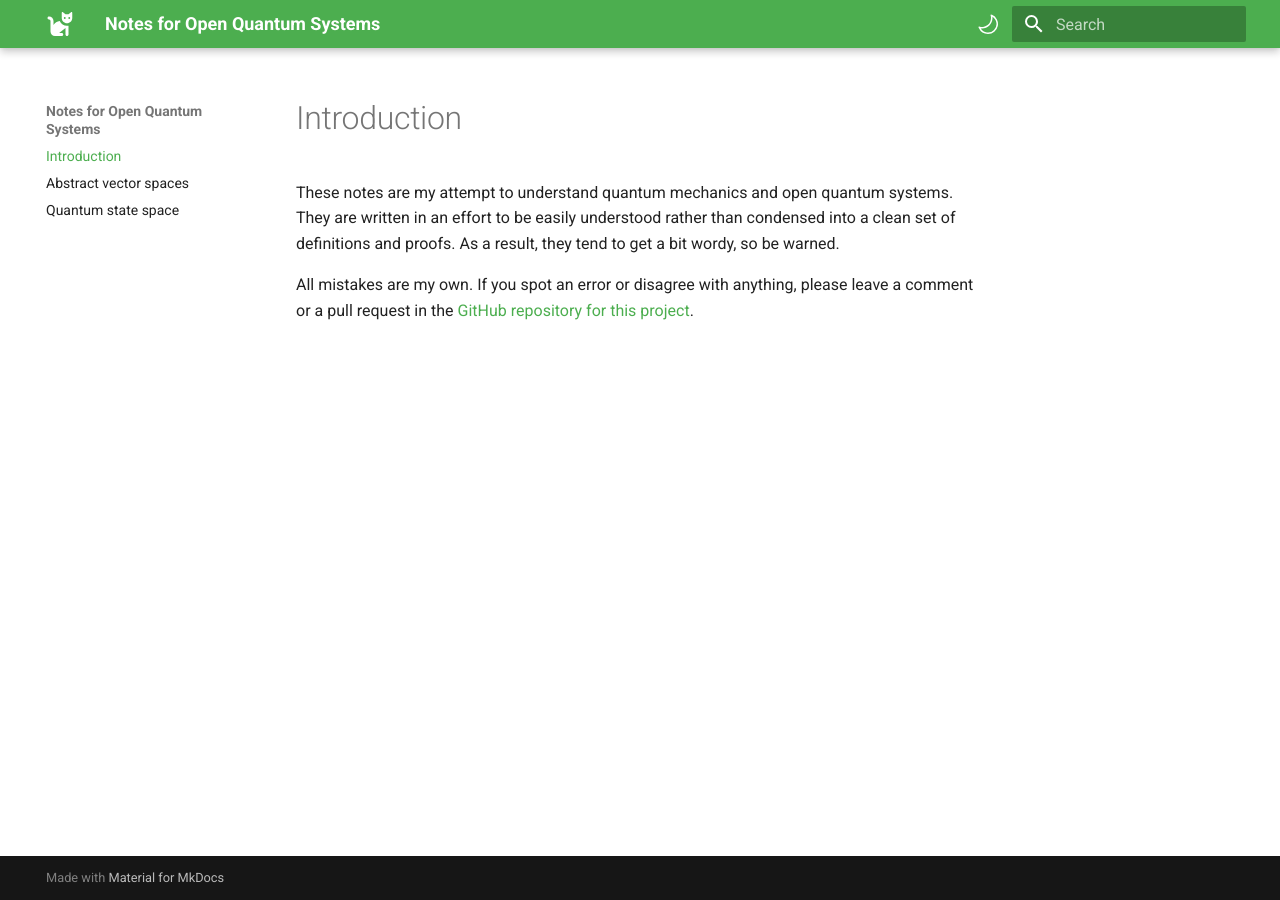
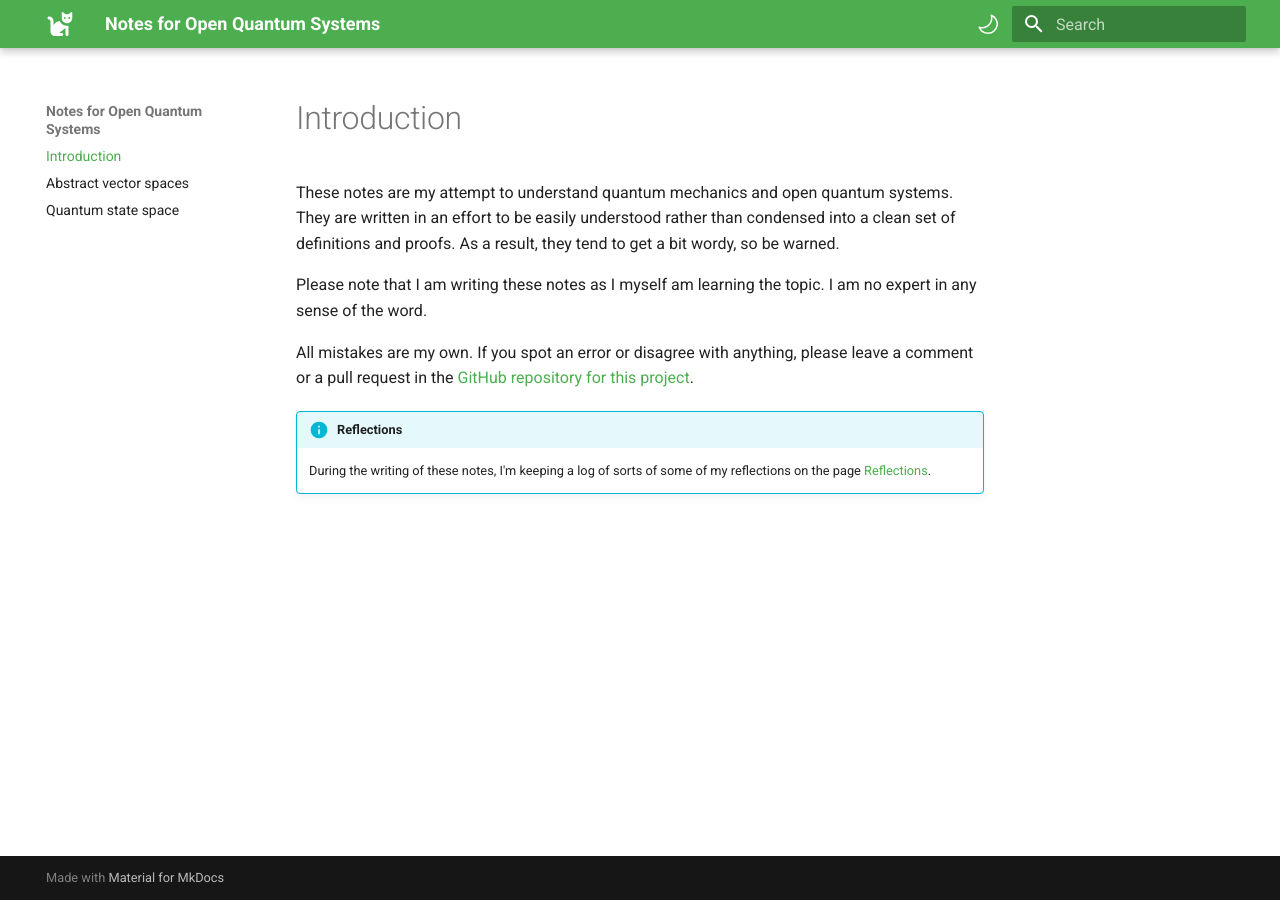
Before and after one commit to elviralaurin/notes-oqs, an MkDocs documentation site: the page built from docs/index.md, in a window 1280 px wide. Built offline with MkDocs 1.6.1 and Material for MkDocs 9.7.7, drawn with Linux system fonts in a browser that asks for light colours.

Commit message:
Add reflections

```diff
--- a/docs/index.md
+++ b/docs/index.md
@@ -1,4 +1,9 @@
 # Introduction
 These notes are my attempt to understand quantum mechanics and open quantum systems. They are written in an effort to be easily understood rather than condensed into a clean set of definitions and proofs. As a result, they tend to get a bit wordy, so be warned.
 
+Please note that I am writing these notes as I myself am learning the topic. I am no expert in any sense of the word.
+
 All mistakes are my own. If you spot an error or disagree with anything, please leave a comment or a pull request in the [GitHub repository for this project](https://github.com/elviralaurin/notes-oqs).
+
+!!! info "Reflections"
+    During the writing of these notes, I'm keeping a log of sorts of some of my reflections on the page [Reflections](reflections.md).
```
Also changed, not shown: docs/reflections.md (added, +22 -0 lines).
